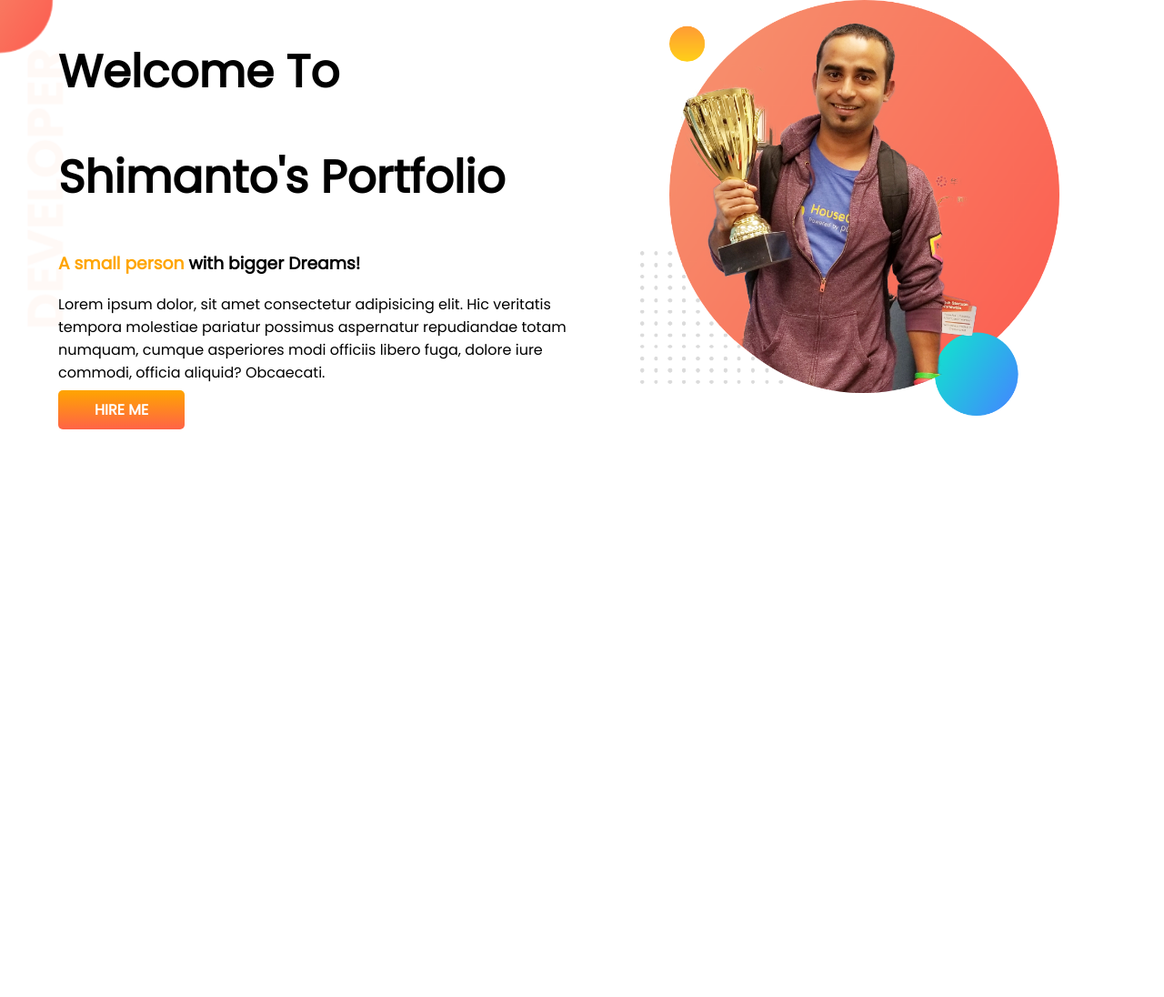
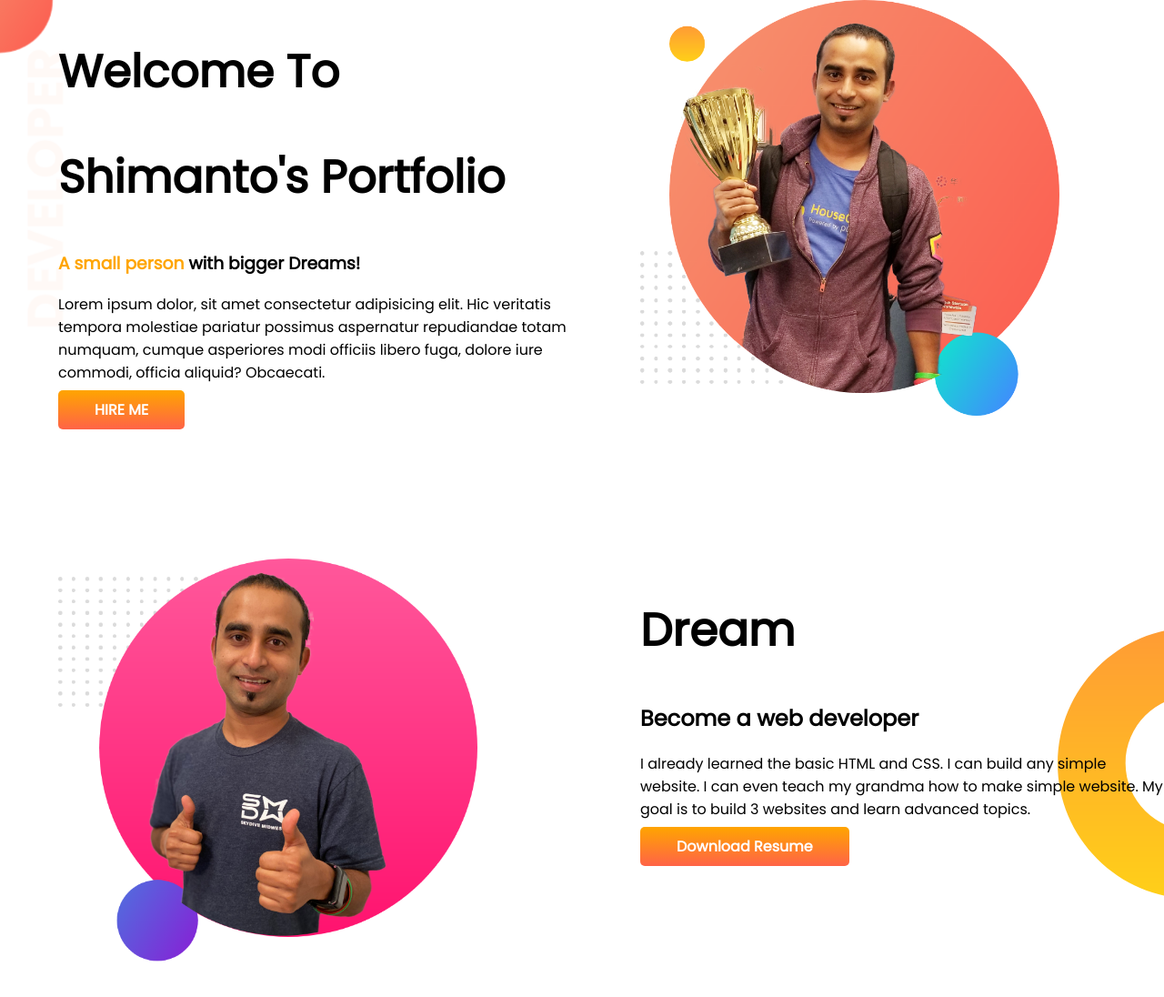
Before and after one commit to Shimanta12/developer-portfolio, a plain HTML site: page index.html in a window 1280 px wide. Shown: the whole page at 91% size. Before the commit the page ends 800 px from the top, so only its background shows below. Drawn offline with Linux system fonts and the light colour scheme.

Commit message:
dream big added

```diff
--- a/index.html
+++ b/index.html
@@ -27,6 +27,18 @@
             <img src="images/jhankar.png" alt="">
         </div>
     </section>
+    <section class="dream-big">
+        <div class="half-width">
+            <img src="images/jhankar2.png" alt="">
+        </div>
+        <div class="half-width">
+            <h1>Dream</h1>
+            <h2>Become a web developer</h2>
+            <p>I already learned the basic HTML and CSS. I can build any simple website. I can even teach my grandma how
+                to make simple website. My goal is to build 3 websites and learn advanced topics.</p>
+            <a class="link-button" href="#" target="_blank">Download Resume</a>
+        </div>
+    </section>
 </body>
 
 </html>
--- a/style.css
+++ b/style.css
@@ -10,6 +10,7 @@ h1{
 }
 section{
     display: flex;
+    margin-bottom: 150px;
 }
 .half-width{
     width: 50%;
@@ -30,3 +31,8 @@ section{
     background-image: url(images/top-banner.png);
     background-repeat: no-repeat;
 }
+.dream-big{
+    background-image: url(images/dream-bg.png);
+    background-repeat: no-repeat;
+    background-position: right;
+}
```
